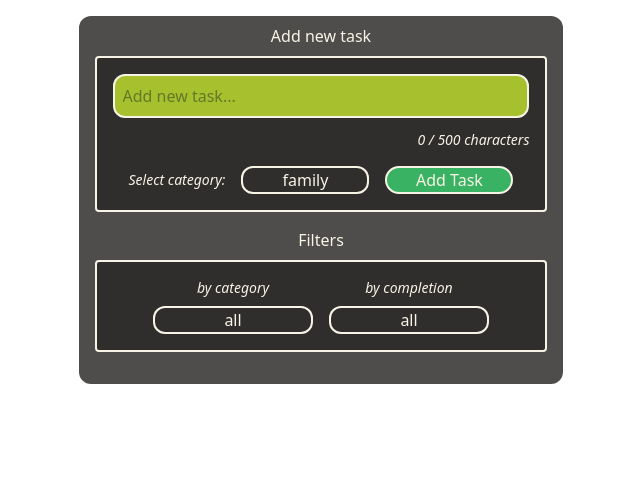
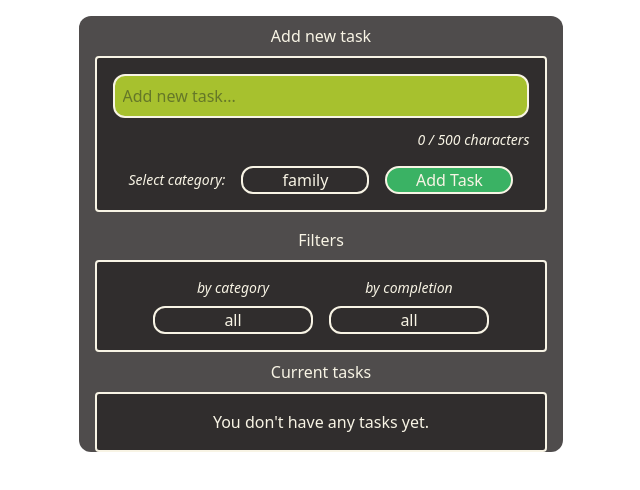
Before and after one commit to Belan-Mihail/ToDoApp, a React (Vite) app: page / in a window 1280 px wide. Shown: the top 490 px of the page, without its empty margins (319-959 px from the left). Built offline with nearby package versions, Linux system fonts and the light colour scheme.

Commit message:
add styles and edit TodoList JSX

```diff
--- a/src/App.tsx
+++ b/src/App.tsx
@@ -14,6 +14,7 @@ const App: React.FC = () => {
 
 
   return (
+
 
       <div className='bg-[#242020cc] rounded-xl text-[#f8f4e5] w-max mx-auto my-4 main flex flex-col' >
         {/* form to add new task */}
--- a/src/components/TodoList.tsx
+++ b/src/components/TodoList.tsx
@@ -11,11 +11,19 @@ interface TodoListProps {
 const TodoList:React.FC<TodoListProps> = ({todos, filter}) => {
   const filteredTask = filteredTodos(todos, filter)
   return (
-    <div className='m-4'>
-      {filteredTask.map((task) => (
+    <>
+    <div className='flex items-center justify-center text-center mt-2'>
+        <h3>Current tasks</h3>
+    </div>
+    <div className='p-4 mx-4 mt-2 flex flex-col gap-2 border-[#f8f4e5] border-2 rounded bg-[#292626cc] items-center justify-around'>
+      {filteredTask.length > 0 ? (filteredTask.map((task) => (
         <TodoItem key={task.id} task={task} />
-      ))}
+      ))) : (
+        <p>You don't have any tasks yet.</p>
+      )}
     </div>
+    </>
+
   )
 }
 
```
